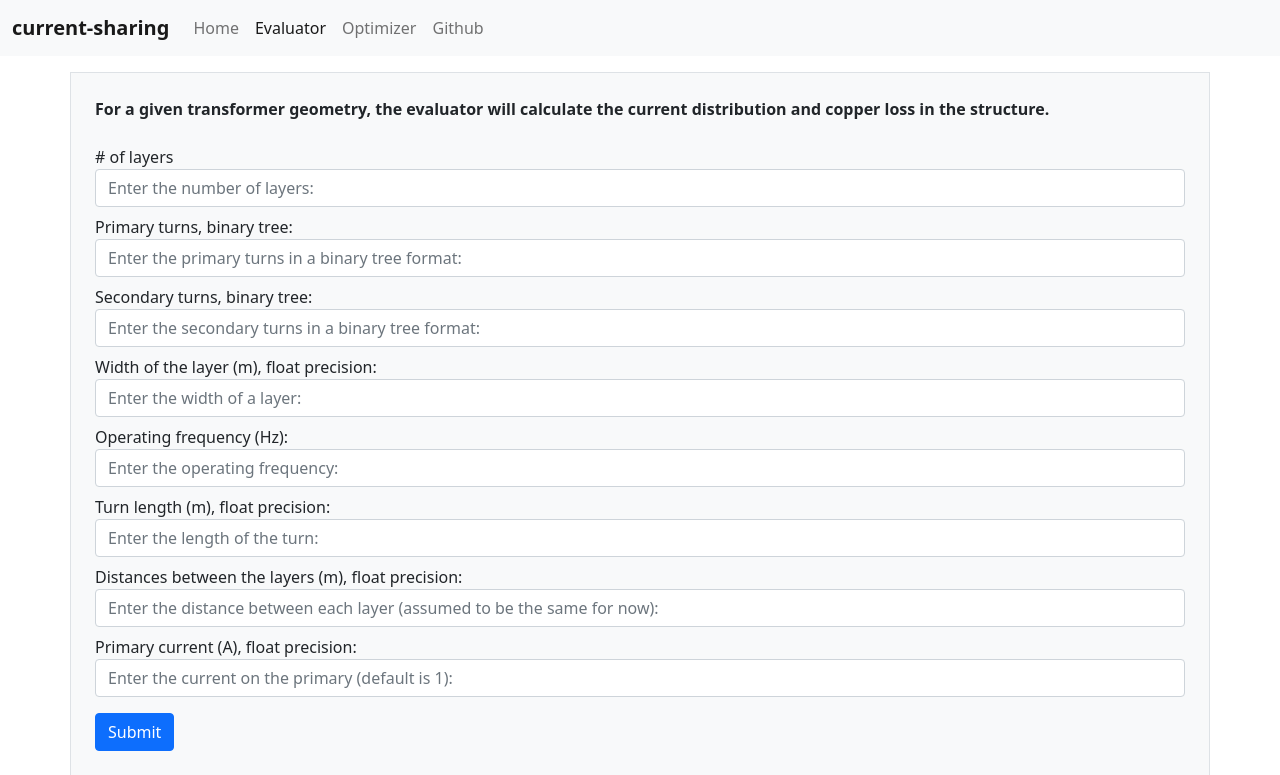
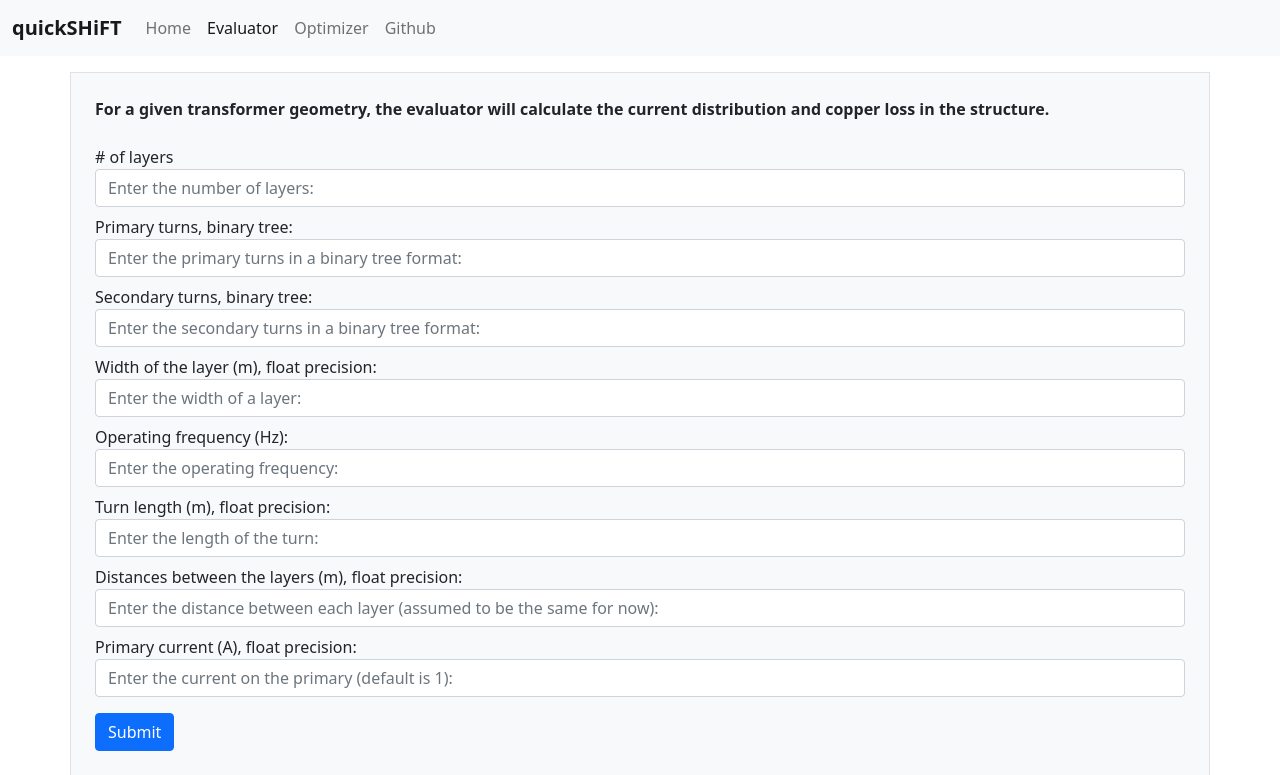
Before and after one commit to Power-Electronics-and-Magnetics-Group/quickshift, a Flask app: page /evaluator in a window 1280 px wide. Shown: the top 775 px of the page. Run offline with Flask 2, Linux system fonts and the light colour scheme.

Commit message:
Updating nav pages

```diff
--- a/templates/evaluator.html
+++ b/templates/evaluator.html
@@ -14,7 +14,7 @@
 	<!-- nav bar -->
 	  <nav class="navbar navbar-expand-lg navbar-light bg-light">
     <div class="container-fluid">
-      <a class="navbar-brand"><b>current-sharing</b></a>
+      <a class="navbar-brand"><b>quickSHiFT</b></a>
       <button class="navbar-toggler" type="button" data-bs-toggle="collapse" data-bs-target="#navbarNav" aria-controls="navbarNav" aria-expanded="false" aria-label="Toggle navigation">
         <span class="navbar-toggler-icon"></span>
       </button>
--- a/templates/index.html
+++ b/templates/index.html
@@ -14,7 +14,7 @@
     <!-- nav bar -->
     <nav class="navbar navbar-expand-lg navbar-light bg-light">
     <div class="container-fluid">
-      <a class="navbar-brand"><b>current-sharing</b></a>
+      <a class="navbar-brand"><b>quickSHiFT</b></a>
       <button class="navbar-toggler" type="button" data-bs-toggle="collapse" data-bs-target="#navbarNav" aria-controls="navbarNav" aria-expanded="false" aria-label="Toggle navigati
 on">
         <span class="navbar-toggler-icon"></span>
--- a/templates/optimizer.html
+++ b/templates/optimizer.html
@@ -25,7 +25,7 @@
     <!-- nav bar -->
     <nav class="navbar navbar-expand-lg navbar-light bg-light">
     <div class="container-fluid">
-      <a class="navbar-brand"><b>current-sharing</b></a>
+      <a class="navbar-brand"><b>quickSHiFT</b></a>
       <button class="navbar-toggler" type="button" data-bs-toggle="collapse" data-bs-target="#navbarNav" aria-controls="navbarNav" aria-expanded="false" aria-label="Toggle navigation">
         <span class="navbar-toggler-icon"></span>
       </button>
```
